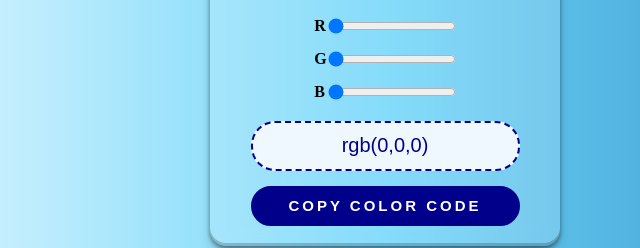
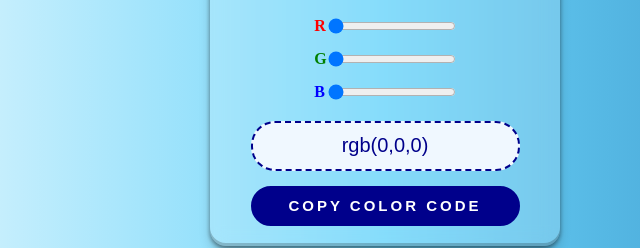
Before and after one commit to KhizarAhmad313/RGB-color-picker, a plain HTML site: page index.html in a window 1280 px wide. Shown: the part 405-653 px from the top of the page, 255-895 px from the left. Drawn offline with Linux system fonts and the light colour scheme.

Commit message:
Update index.html

```diff
--- a/index.html
+++ b/index.html
@@ -13,15 +13,15 @@
       <div class="colorPreview"></div>
       <div class="colorContainer">
         <div class="box">
-          <label for="red">R</label>
+          <label for="red" style="color: red">R</label>
           <input type="range" id="red" value="0" min="0" max="255" />
         </div>
         <div class="box">
-          <label for="red">G</label>
+          <label for="red" style="color: green">G</label>
           <input type="range" id="green" value="0" min="0" max="255" />
         </div>
         <div class="box">
-          <label for="red">B</label>
+          <label for="red" style="color: blue">B</label>
           <input type="range" id="blue" value="0" min="0" max="255" />
         </div>
       </div>
```
